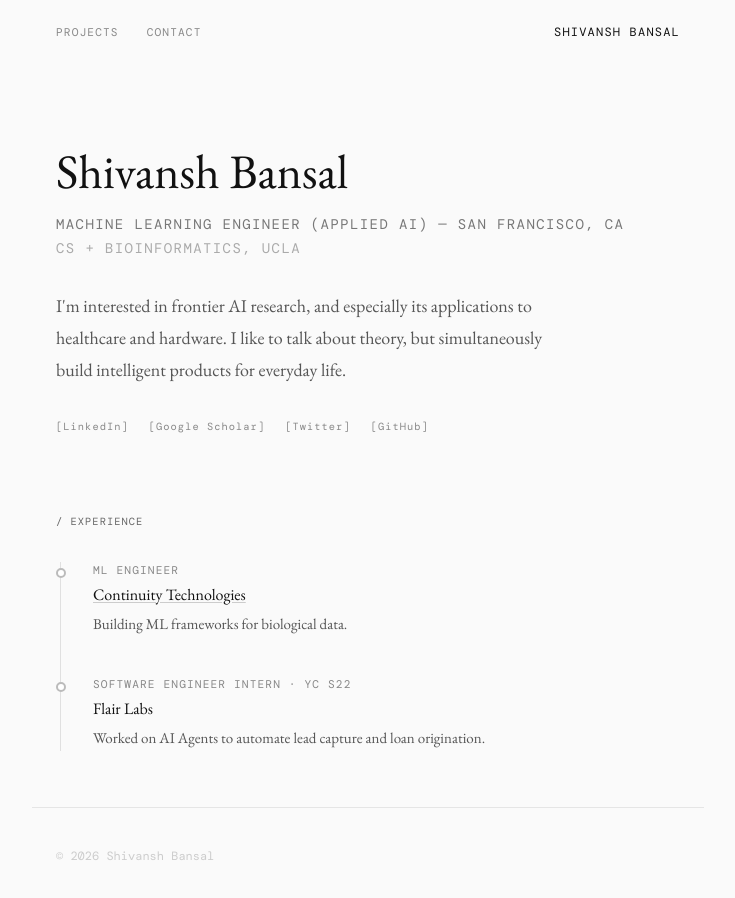
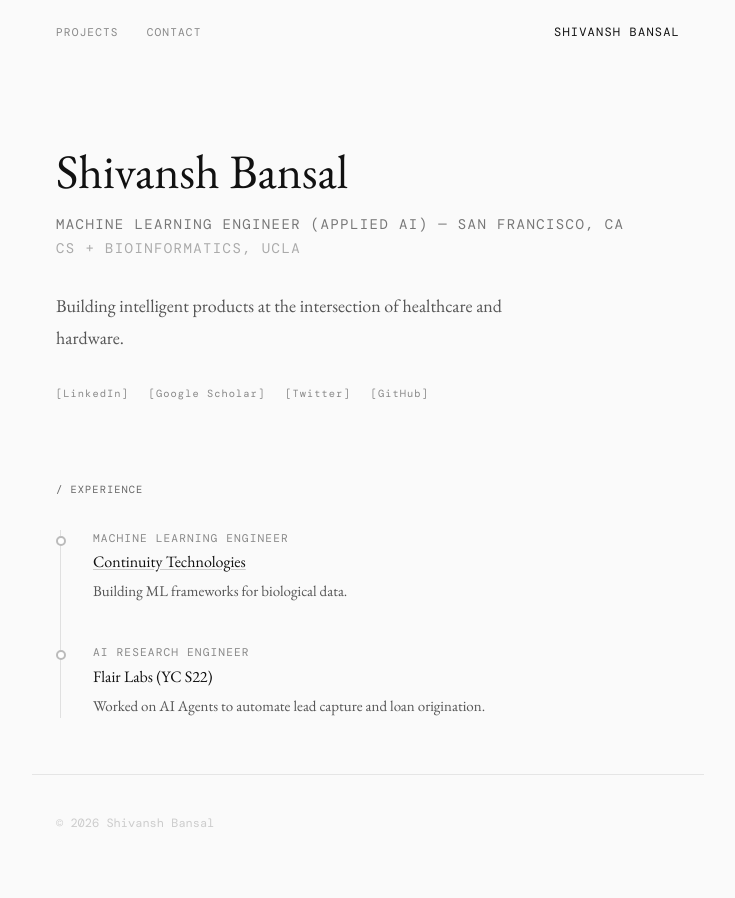
Before and after one commit to shivanshb828/Personal-Website, a Next.js app: page / in a window 1280 px wide. Shown: the top 898 px of the page, without its empty margins (272-1007 px from the left). After the commit the page ends 871 px from the top, so only its background shows below. Built offline with nearby package versions, Linux system fonts and the light colour scheme; a web font is replaced by a local one.

Commit message:
feat: update homepage bio and experience entries

```diff
--- a/app/page.tsx
+++ b/app/page.tsx
@@ -11,7 +11,7 @@ export default function HomePage() {
           CS + Bioinformatics, UCLA
         </p>
         <p className="text-lg leading-[1.8] mt-8 max-w-lg text-[#555555]">
-          I'm interested in frontier AI research, and especially its applications to healthcare and hardware. I like to talk about theory, but simultaneously build intelligent products for everyday life.
+          Building intelligent products at the intersection of healthcare and hardware.
         </p>
         <div className="flex items-center gap-5 mt-8">
           {[
@@ -42,13 +42,13 @@ export default function HomePage() {
             {
               company: 'Continuity Technologies',
               href: 'https://continuity.bio',
-              role: 'ML Engineer',
+              role: 'Machine Learning Engineer',
               description: 'Building ML frameworks for biological data.',
             },
             {
-              company: 'Flair Labs',
+              company: 'Flair Labs (YC S22)',
               href: null,
-              role: 'Software Engineer Intern · YC S22',
+              role: 'AI Research Engineer',
               description: 'Worked on AI Agents to automate lead capture and loan origination.',
             },
           ].map((item) => (
```
